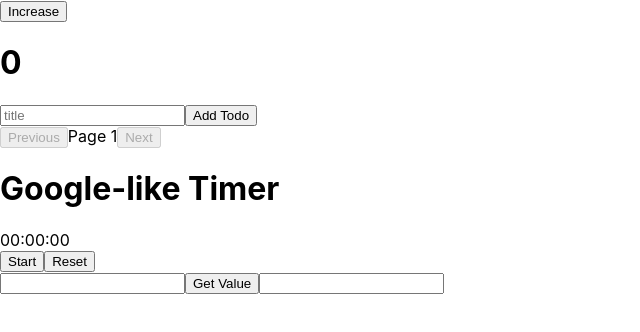
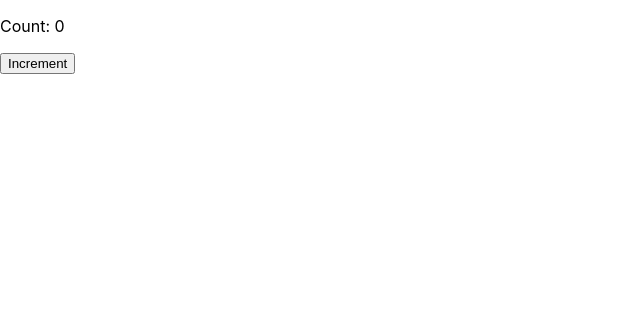
Before and after one commit to ALOK6103/placement-practice, a React (Create React App) app in the folder r1/my-app/: page / in a window 1280 px wide. Shown: the top 332 px of the page, without its empty margins (0-640 px from the left). Built offline with nearby package versions, Linux system fonts and the light colour scheme.

Commit message:
code added

```diff
--- a/r1/my-app/src/App.js
+++ b/r1/my-app/src/App.js
@@ -7,6 +7,7 @@
 import Timer from './timer/Timer';
 import Uncontrolled from './uncontrolled/Uncontrolled';
 import Controlled from './controlled/Controlled';
+import ExampleComponent from './components/ExampleComponent';
 
 class App extends React.Component{
 
@@ -21,12 +22,13 @@
   }
 render () {
   return <>
-  <button onClick={this.handleClick.bind(this)}>Increase</button>
-  <Counter number={this.state.num} />
-  <Todo />
+  {/* <button onClick={this.handleClick.bind(this)}>Increase</button> */}
+  {/* <Counter number={this.state.num} /> */}
+  <ExampleComponent />
+  {/* <Todo />
   <Timer />
   <Uncontrolled />
-  <Controlled/>
+  <Controlled/> */}
   </>
   }
 }
--- /dev/null
+++ b/r1/my-app/src/components/ExampleComponent.jsx
@@ -0,0 +1,34 @@
+import React, { useEffect, useState } from 'react';
+
+const ExampleComponent = () => {
+  const [count, setCount] = useState(0);
+
+  // componentDidMount and componentDidUpdate
+  useEffect(() => {
+    // This code runs after every render
+    console.log('Component updated or mounted');
+  });
+
+  // componentDidMount (runs once)
+  useEffect(() => {
+    console.log('Component mounted');
+    // Clean-up function for componentWillUnmount
+    return () => {
+      console.log('Component will unmount');
+    };
+  }, []);
+
+  // componentDidUpdate (runs whenever count changes)
+  useEffect(() => {
+    console.log('Component updated due to count change');
+  }, [count]);
+
+  return (
+    <div>
+      <p>Count: {count}</p>
+      <button onClick={() => setCount(count + 1)}>Increment</button>
+    </div>
+  );
+};
+
+export default ExampleComponent;
```
